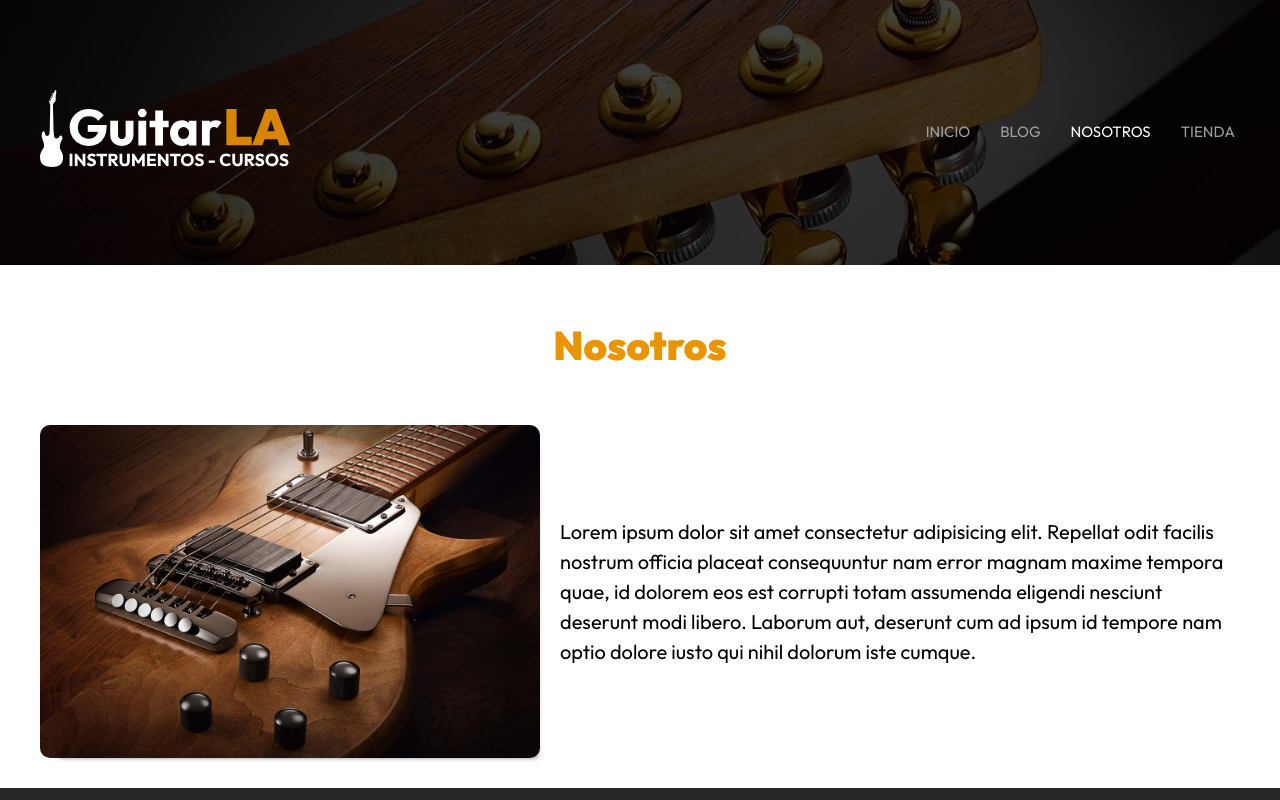
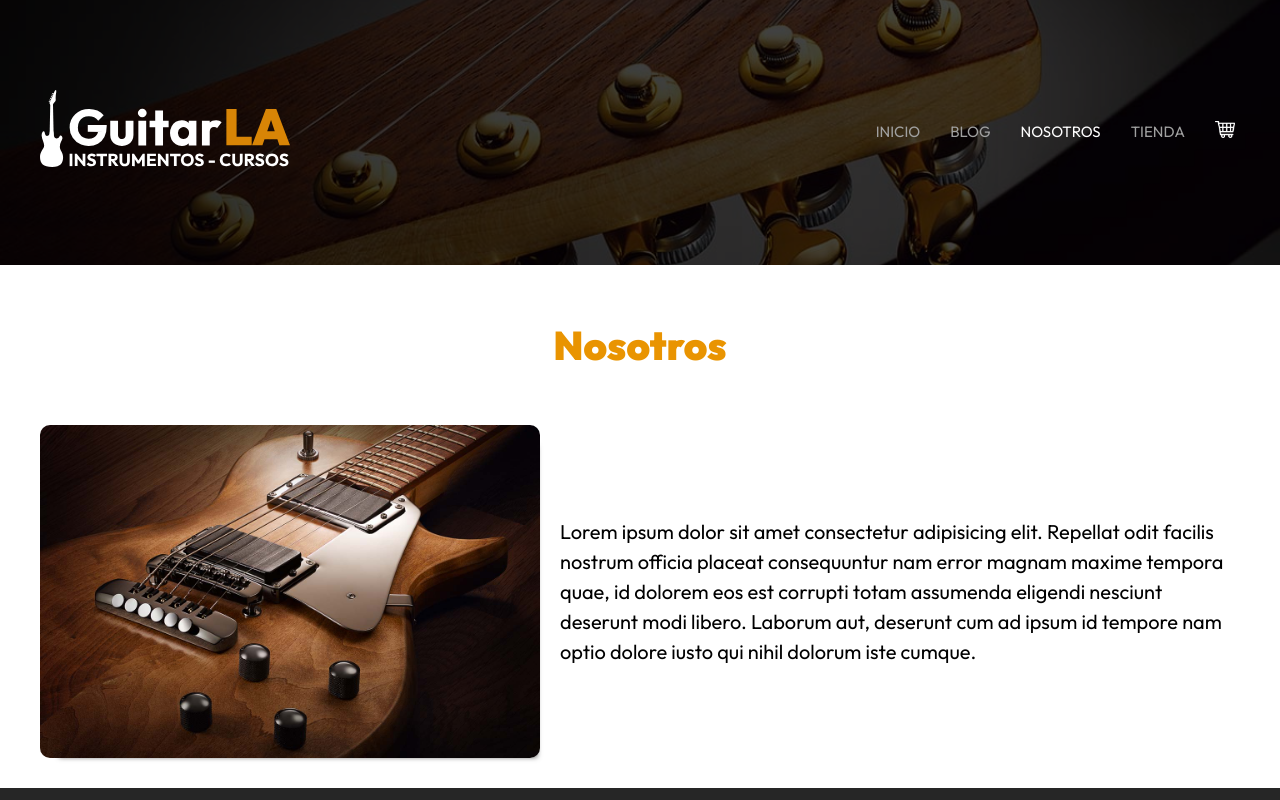
Before and after one commit to Rexpeto/guitarla-nextjs, a Next.js app: page /nosotros in a window 1280 px wide. Shown: the top 800 px of the page. Built offline with nearby package versions, Linux system fonts and the light colour scheme.

Commit message:
Boton carrito

```diff
--- a/components/navegacion.js
+++ b/components/navegacion.js
@@ -1,4 +1,5 @@
 import Link from "next/link";
+import Image from "next/image";
 import { useRouter } from "next/router";
 import styles from "../styles/navegacion.module.css";
 
@@ -28,6 +29,17 @@ const Navegacion = () => {
             >
                 Tienda
             </Link>
+            <Link
+                href="/carrito"
+                className={route === "/tienda" ? styles.active : ""}
+            >
+                <Image
+                    src="/img/carrito.png"
+                    alt="Carrito"
+                    width={20}
+                    height={10}
+                />
+            </Link>
         </nav>
     );
 };
```
